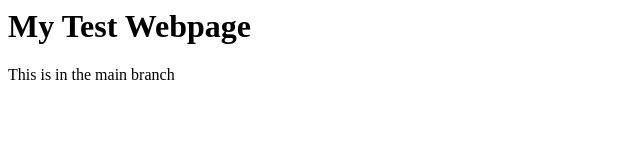
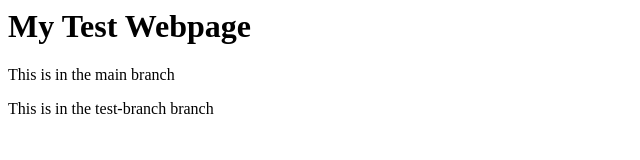
Before and after one commit to benovojnikovic/simle-website, a plain HTML site: page index.html in a window 1280 px wide. Shown: the whole page, without its empty margins (0-640 px from the left). Drawn offline with Linux system fonts and the light colour scheme.

Commit message:
Update index.html

```diff
--- a/index.html
+++ b/index.html
@@ -1,2 +1,3 @@
 <h1> My Test Webpage </h1>
-<p> This is in the main branch</p>
+  <p> This is in the main branch</p>
+  <p> This is in the test-branch branch</p>
```
